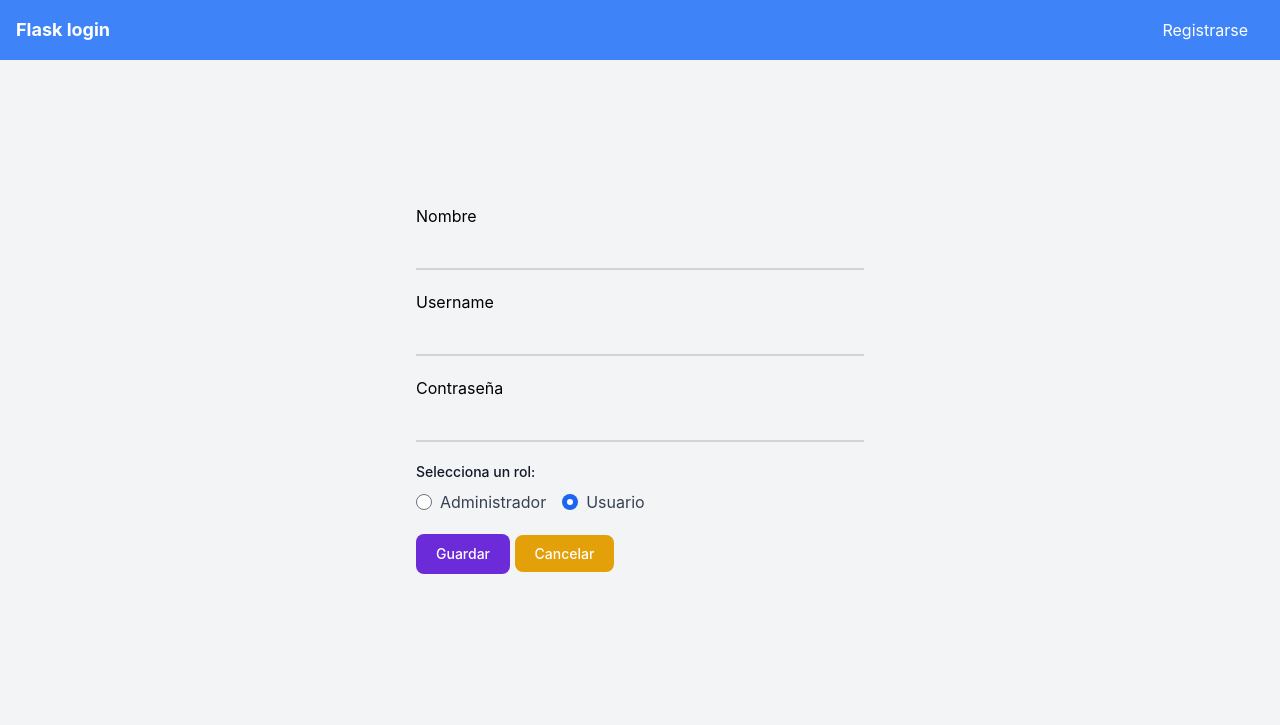
After one commit to IDGS-805-21002106/partial3_Cruz, a Flask app: page /registro in a window 1280 px wide. The commit adds this page. Shown: the top 725 px of the page. Run offline with Flask 3, Linux system fonts and the light colour scheme; some libraries are stand-ins or nearby versions.

Commit message:
Login con Flask

```diff
--- a/app.py
+++ b/app.py
@@ -1,53 +1,71 @@
 from flask import Flask, render_template, redirect, url_for, request, flash
 from flask_login import LoginManager, UserMixin, login_user, login_required, logout_user, current_user
+import forms
+from models import db, Usuarios
+from flask_wtf.csrf import CSRFProtect
+from config import DevelopmentConfig
 
 app = Flask(__name__)
-app.secret_key = 'mi clave secretoa'
+app.config.from_object(DevelopmentConfig)
+app.secret_key = "esta es mi clave secreta"
+csrf = CSRFProtect(app)
 
 login_manager = LoginManager()
 login_manager.init_app(app)
 login_manager.login_view = 'login'
 
-users = {
-    'admin': {'password': 'admin123', 'role': 'admin'},
-    'user1': {'password': 'user1123', 'role': 'user'},
-    'user2': {'password': 'user2123', 'role': 'user'}
-}
+class User(UserMixin):
+    def __init__(self, id, username, role):
+        self.id = id
+        self.username = username
+        self.role = role
 
-class User(UserMixin):
-    def __init__(self, username):
-        self.id = username
-        self.role = users[username]['role']
 
-    @staticmethod
-    def get(username):
-        if username in users:
-            return User(username)
-        return None
 
 @login_manager.user_loader
-def load_user(username):
-    return User.get(username)
-
+def load_user(user_id):
+    user = Usuarios.query.get(int(user_id))
+    if user:
+        return User(user.id, user.username, user.rol)
+    return None
 
 @app.route('/')
 def index():
     return redirect(url_for('login'))
 
+@app.route("/registro", methods=['GET', 'POST'])
+def Registro():
+    create_form = forms.UserForm(request.form)
+
+    if request.method == 'POST' and create_form.validate():
+        user = Usuarios(
+            nombre=create_form.nombre.data,
+            username=create_form.username.data,
+            contrasenia=create_form.contrasenia.data,
+            rol=create_form.rol.data
+        )
+        db.session.add(user)
+        db.session.commit()
+        flash('Usuario registrado exitosamente', 'success')
+        return redirect(url_for('Registro'))
+
+    return render_template('registro.html', form=create_form)
+
 @app.route('/login', methods=['GET', 'POST'])
 def login():
-    if request.method == 'POST':
-        username = request.form['username']
-        password = request.form['password']
-        if username in users and users[username]['password'] == password:
-            user = User.get(username)
-            login_user(user)
-            if user.role == 'admin':
+    form = forms.LoginForm()
+    if form.validate_on_submit():
+        username = form.username.data
+        password = form.password.data
+        user = Usuarios.query.filter_by(username=username, contrasenia=password).first()
+        if user:
+            login_user(User(user.id, user.username, user.rol))
+            if user.rol == 'admin':
                 return redirect(url_for('administrador'))
             else:
                 return redirect(url_for('usuario'))
         flash('Usuario o contraseña incorrectos', 'error')
-    return render_template('login.html')
+    return render_template('login.html', form=form)
 
 @app.route('/administrador')
 @login_required
@@ -70,4 +88,7 @@ def logout():
     return redirect(url_for('login'))
 
 if __name__ == '__main__':
+    db.init_app(app)
+    with app.app_context():
+        db.create_all()
     app.run(debug=True)
--- /dev/null
+++ b/forms.py
@@ -0,0 +1,29 @@
+from flask_wtf import FlaskForm
+from wtforms import StringField, PasswordField, RadioField
+from wtforms import validators
+
+class UserForm(FlaskForm):
+    nombre = StringField('Nombre', [
+        validators.DataRequired(message='El campo es requerido'),
+        validators.Length(min=4, max=100, message='Ingresa un nombre válido')
+    ])
+    username = StringField('Username', [
+        validators.DataRequired(message='El campo es requerido'),
+        validators.Length(min=4, max=50, message='Ingresa un username válido')
+    ])
+    contrasenia = PasswordField('Contraseña', [
+        validators.DataRequired(message='El campo es requerido'),
+        validators.Length(min=4, max=255, message='Ingresa una contraseña válida')
+    ])
+    rol = RadioField('Rol', choices=[('admin', 'Administrador'), ('user', 'Usuario')], default='user', validators=[validators.DataRequired()])
+
+
+class LoginForm(FlaskForm):
+    username = StringField('Usuario', [
+        validators.DataRequired(message='El campo es requerido'),
+        validators.Length(min=4, max=50, message='Ingresa un username válido')
+    ])
+    password = PasswordField('Contraseña', [
+        validators.DataRequired(message='El campo es requerido'),
+        validators.Length(min=4, max=255, message='Ingresa una contraseña válida')
+    ])
--- /dev/null
+++ b/templates/_macros.html
@@ -0,0 +1,15 @@
+{% macro datos(name, placeholder, type="text") %}
+<p><input name="{{ name }}" type="{{ type }}" placeholder="{{ placeholder }}"></p>
+{% endmacro %}
+
+{% macro campoNuevo(field) %}
+    <td>{{ field.label }}</td>
+    <dd>{{ field(**kwargs) | safe }}</dd>
+    {% if field.errors %}
+        <ul>
+            {% for error in field.errors %}
+                <li style="color: red;">{{ error }}</li>
+            {% endfor %}
+        </ul>
+    {% endif %}
+{% endmacro %}
--- a/templates/layout.html
+++ b/templates/layout.html
@@ -11,6 +11,9 @@
     <nav class="bg-blue-500 p-4">
         <div class="container mx-auto flex justify-between items-center">
             <a href="{{ url_for('login') }}" class="text-white text-lg font-bold">Flask login</a>
+            <div>
+                <a href="{{ url_for('Registro') }}" class="text-white px-4 py-2 rounded-md hover:bg-blue-600">Registrarse</a>
+            </div>
         </div>
     </nav>
     <div class="container mx-auto p-4">
--- /dev/null
+++ b/templates/registro.html
@@ -0,0 +1,43 @@
+{% extends 'layout.html' %}
+{% block content %}
+{% import "_macros.html" as macros %}
+
+<div class="py-32" relative overflow-x-auto sm:aroundlg>
+
+    <form action="/registro" method="POST" novalidate class="max-w-md mx-auto">
+        {{ form.csrf_token }}
+        <input type="hidden" name="csrf_token" value="{{ csrf_token() }}"/>
+
+        <div class="relative z-0 w-full mb-5 group">
+            {{ macros.campoNuevo(form.nombre, class="block py-2.5 px-0 w-full text-sm text-gray-900 bg-transparent border-0 border-b-2 border-gray-300 appearance-none dark:text-white dark:border-gray-600 dark:focus:border-blue-500 focus:outline-none focus:ring-0 focus:border-blue-600 peer") }}
+        </div>
+        <div class="relative z-0 w-full mb-5 group">
+            {{ macros.campoNuevo(form.username, class="block py-2.5 px-0 w-full text-sm text-gray-900 bg-transparent border-0 border-b-2 border-gray-300 appearance-none dark:text-white dark:border-gray-600 dark:focus:border-blue-500 focus:outline-none focus:ring-0 focus:border-blue-600 peer") }}
+        </div>
+        <div class="relative z-0 w-full mb-5 group">
+            {{ macros.campoNuevo(form.contrasenia, class="block py-2.5 px-0 w-full text-sm text-gray-900 bg-transparent border-0 border-b-2 border-gray-300 appearance-none dark:text-white dark:border-gray-600 dark:focus:border-blue-500 focus:outline-none focus:ring-0 focus:border-blue-600 peer") }}
+        </div>
+
+        <div class="relative z-0 w-full mb-5 group">
+            <label class="block text-sm font-medium text-gray-900 dark:text-white">Selecciona un rol:</label>
+            <div class="flex items-center space-x-4 mt-2">
+                <label class="inline-flex items-center">
+                    <input type="radio" name="rol" value="admin" class="form-radio text-blue-600" {% if form.rol.data == "admin" %}checked{% endif %}>
+                    <span class="ml-2 text-gray-700 dark:text-white">Administrador</span>
+                </label>
+                <label class="inline-flex items-center">
+                    <input type="radio" name="rol" value="user" class="form-radio text-blue-600" {% if form.rol.data == "user" %}checked{% endif %}>
+                    <span class="ml-2 text-gray-700 dark:text-white">Usuario</span>
+                </label>
+            </div>
+        </div>
+
+        <input type="submit" value="Guardar" class="focus:outline-none text-white bg-purple-700 hover:bg-purple-800 focus:ring-4 focus:ring-purple-300 font-medium rounded-lg text-sm px-5 py-2.5 mb-2 dark:bg-purple-600 dark:hover:bg-purple-700 dark:focus:ring-purple-900">
+        <a href="{{ url_for('Registro') }}" class="focus:outline-none text-white bg-yellow-400 hover:bg-yellow-500 focus:ring-4 focus:ring-yellow-300 font-medium rounded-lg text-sm px-5 py-2.5 me-2 mb-2 dark:focus:ring-yellow-900">
+            Cancelar
+        </a>
+    </form>
+
+</div>
+
+{% endblock %}
```
Also changed, not shown: config.py (added, +12 -0 lines), models.py (added, +13 -0 lines), templates/login.html (+5 -4 lines).
